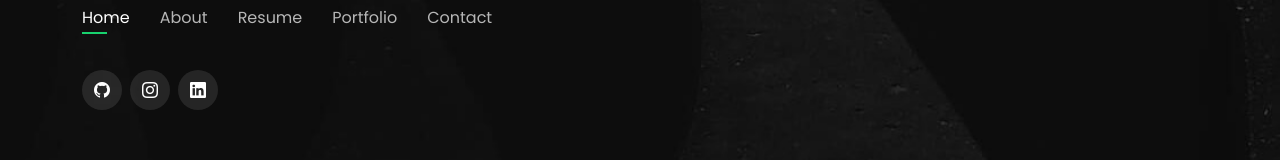
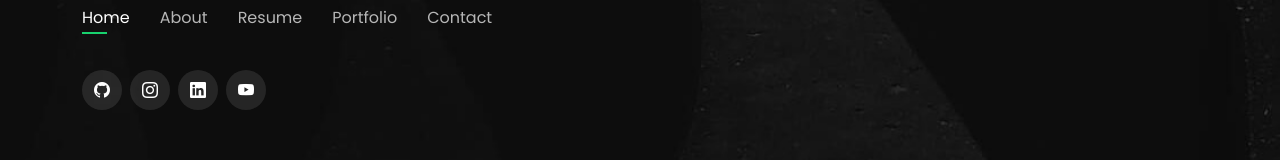
Before and after one commit to afidarindy/afida-sqa, a plain HTML site: page index.html in a window 1280 px wide. Shown: the part 408-568 px from the top of the page. Drawn offline with nearby package versions, Linux system fonts and the light colour scheme.

Commit message:
add youtube

```diff
--- a/index.html
+++ b/index.html
@@ -36,7 +36,6 @@
 </head>
 
 <body>
-
   <!-- ======= Header ======= -->
   <header id="header">
     <div class="container">
@@ -61,6 +60,7 @@
         <a href="https://github.com/afidarindy" class="github"><i class="bi bi-github"></i></a>
         <a href="https://www.instagram.com/afidarindy/" class="instagram"><i class="bi bi-instagram"></i></a>
         <a href="https://www.linkedin.com/in/afida-rindy-annisa/" class="linkedin"><i class="bi bi-linkedin"></i></a>
+        <a href="https://www.youtube.com/channel/UC-WyzYSPQcb7is84fvBLrzA" class="youtube"><i class="bi bi-youtube"></i></a>
       </div>
 
     </div>
```
Also changed, not shown: 1 other file.
